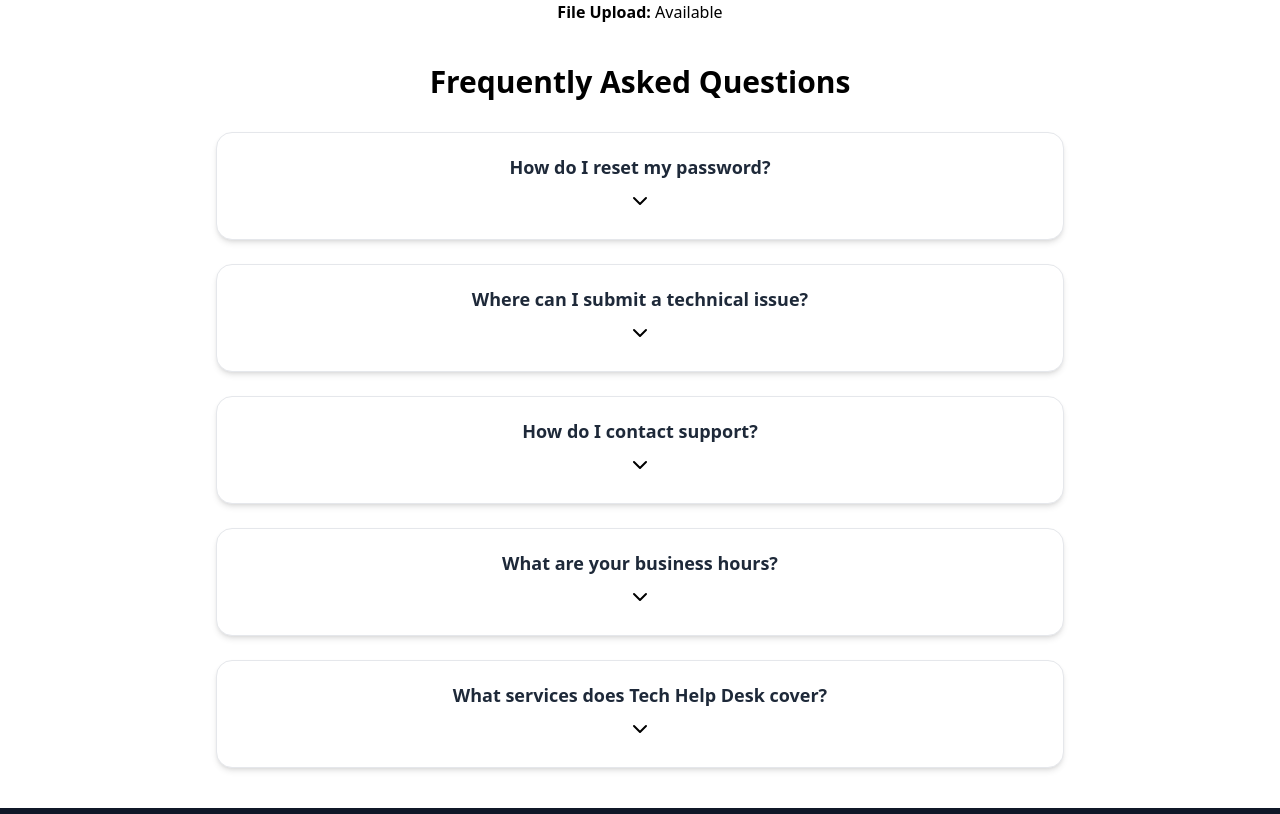
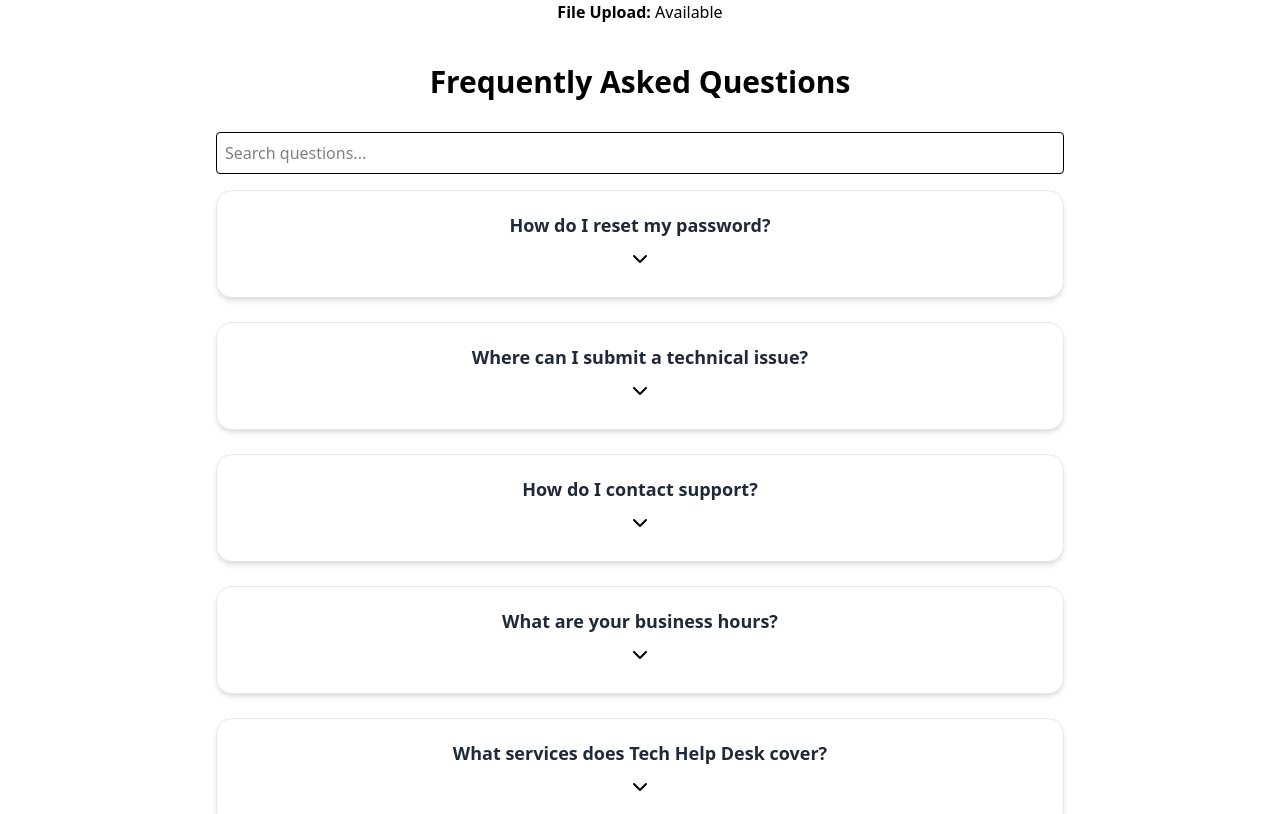
Before and after one commit to erichilla0525/fullstack-helpdesk, a React (Vite) app: page / in a window 1280 px wide. Shown: the part 1063-1877 px from the top of the page. Built offline with nearby package versions, Linux system fonts and the light colour scheme.

Commit message:
Add searchbar for filtering faq questions.

```diff
--- a/src/components/FAQ/Faq.tsx
+++ b/src/components/FAQ/Faq.tsx
@@ -1,26 +1,50 @@
-// src/components/FAQ.jsx
+import { useState } from "react";
+import Ans from "./Ans";
 import { faqData } from "../../data/faqQandAns";
-import Ans from "./Ans";
 
 const FAQ = () => {
+  const [searchTerm, setSearchTerm] = useState("");
+
+  // Filter FAQs based on search term
+  const filteredFAQs = faqData.filter((faq) =>
+    faq.question.toLowerCase().includes(searchTerm.toLowerCase())
+  );
+
   return (
     <section className="max-w-4xl mx-auto px-6 py-10">
       <h2 className="text-2xl md:text-3xl font-bold text-center mb-8">
         Frequently Asked Questions
       </h2>
 
+      <input
+        type="text"
+        placeholder="Search questions..."
+        value={searchTerm}
+        onChange={(e) => setSearchTerm(e.target.value)}
+        className="p-2 border rounded mb-4 w-full"
+      />
+
       <div className="space-y-6">
-        {faqData.map((faq, index) => (
-          <div key = {index} className="p-5 rounded-2xl shadow-md bg-white border border-gray-200">
-            <h3 className="text-lg font-semibold text-gray-800 mb-2">
-              {faq.question}
-            </h3>
-            <Ans answer={faq.answer} />
-          </div>
-        ))}
+        {filteredFAQs.length > 0 ? (
+          filteredFAQs.map((faq, index) => (
+            <div
+              key={index}
+              className="p-5 rounded-2xl shadow-md bg-white border border-gray-200"
+            >
+              <h3 className="text-lg font-semibold text-gray-800 mb-2">
+                {faq.question}
+              </h3>
+              <Ans answer={faq.answer} />
+            </div>
+          ))
+        ) : (
+          <p className="text-center text-gray-500">
+            No matching questions found.
+          </p>
+        )}
       </div>
     </section>
   );
 };
 
-export default FAQ;
+export default FAQ;
```
